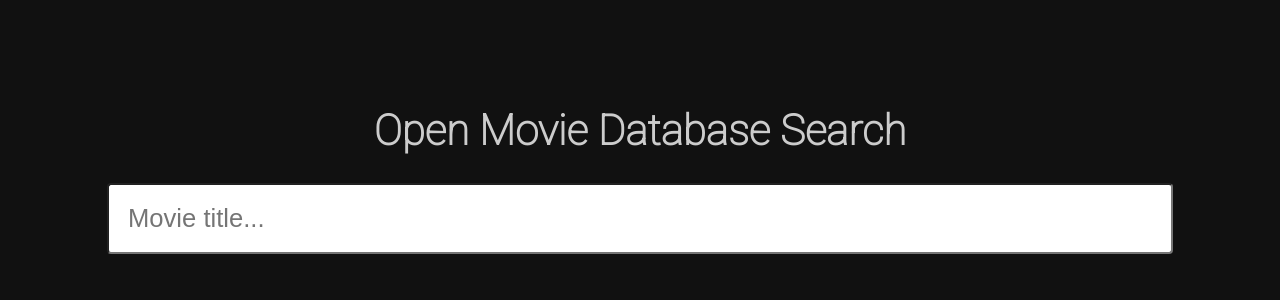
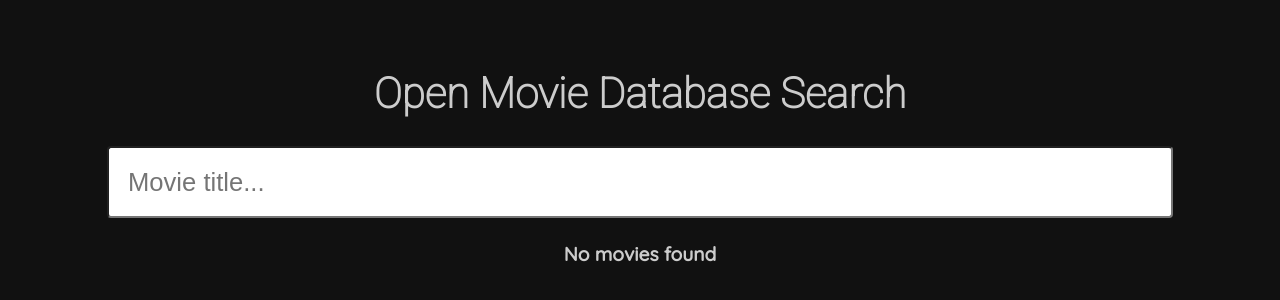
Before and after one commit to gabrielaleoniec/omdb-movie-searcher, a React (Create React App) app: page / in a window 1280 px wide. Shown: the part 234-534 px from the top of the page. Built offline with nearby package versions, Linux system fonts and the light colour scheme.

Commit message:
Passing state to MovieList via redux

```diff
--- a/src/App.js
+++ b/src/App.js
@@ -12,6 +12,8 @@ import LoadMore from './components/LoadMore'
  * TODO: One more input: year
  * TODO: Comments
  * TODO: Readme correct
+ * TODO: Add sorting
+ * TODO: Add loading
  */
 class App extends React.Component {
   constructor(props) {
@@ -63,7 +65,7 @@ class App extends React.Component {
           </header>
           <main>
             <SearchBar onSubmit={this.onSearchSubmit} />
-            <MovieList movies={this.state.movies} />
+            <MovieList />
             <LoadMore onClick={this.onSearchSubmit} />
           </main>
       </div>
@@ -72,7 +74,7 @@ class App extends React.Component {
 }
 
 const mapStateToProps = (state) => {
-  console.log('mapStateToProps in the App: state:', state)
+  console.log('mapStateToProps in the App:', state)
   return {
       title: state.title,
       page: state.page,
--- a/src/components/MovieList.js
+++ b/src/components/MovieList.js
@@ -1,4 +1,5 @@
 import React from 'react'
+import { connect } from 'react-redux'
 import Movie from './Movie'
 import './MovieList.css'
 
@@ -23,4 +24,10 @@ const MovieList = (props) => {
         </section>
 }
 
-export default MovieList
+const mapStateToProps = (state) => {
+    return {
+        movies: state.movies
+    }
+  }
+
+export default connect(mapStateToProps)(MovieList)
```
